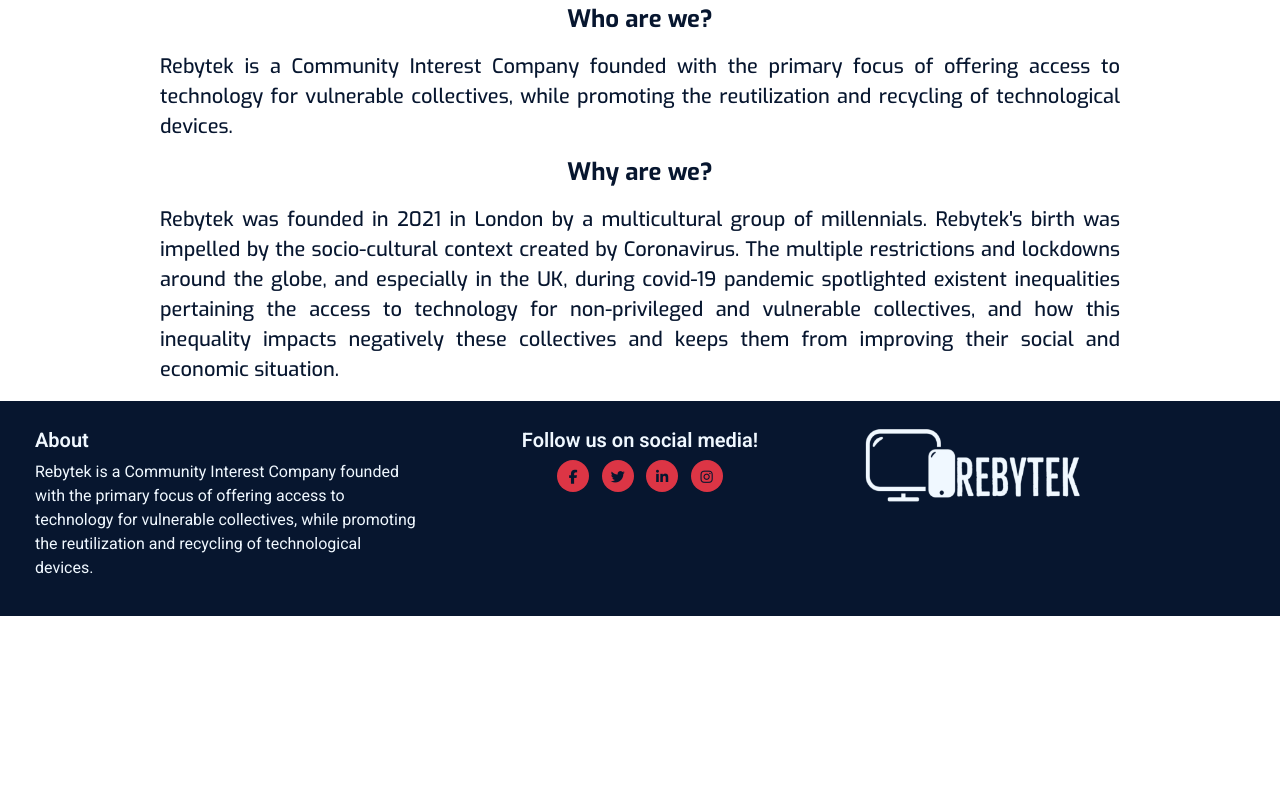
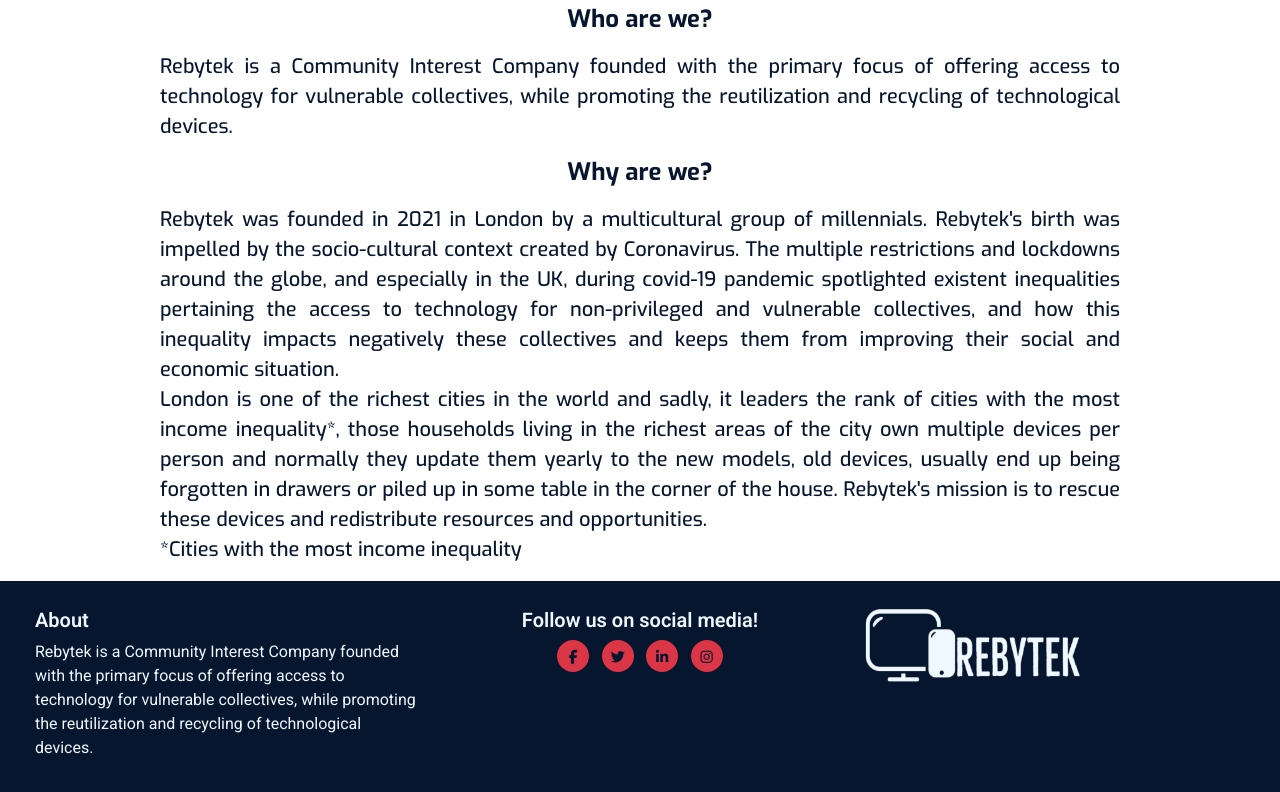
Before and after one commit to Mikatep/milestone-project-rebytek, a plain HTML site: page about.html in a window 1280 px wide. Shown: the part 700-1492 px from the top of the page. Before the commit the page ends 1316 px from the top, so only its background shows below. Drawn offline with nearby package versions, Linux system fonts and the light colour scheme.

Commit message:
about finished, project finished, left to finish readme.md and submit

```diff
--- a/about.html
+++ b/about.html
@@ -82,6 +82,10 @@
           The multiple restrictions and lockdowns around the globe, and especially in the UK, during covid-19 pandemic spotlighted existent inequalities pertaining the access to technology
           for non-privileged and vulnerable collectives, and how this inequality impacts negatively these collectives and keeps them from improving their
           social and economic situation. <br>
+          London is one of the richest cities in the world and sadly, it leaders the rank of cities with the most income inequality*, those households living in the richest areas of the city
+          own multiple devices per person and normally they update them yearly to the new models, old devices, usually end up being forgotten in drawers or piled up in some table in the corner
+          of the house. Rebytek's mission is to rescue these devices and redistribute resources and opportunities. <br>
+          <a  id="about-anchor" class="col-para about-para" href="https://www.worldatlas.com/articles/cities-with-the-most-income-inequality.html" target="_blank">*Cities with the most income inequality</a>
         </p>
       </div>
     </div>
--- a/assets/css/style.css
+++ b/assets/css/style.css
@@ -365,6 +365,8 @@ footer {
     background-size: cover;
 }
 
+/*-------------------------------------------Section initiatives.html*/
+
 .initiatives-headings {
     text-align: center;
     font-family: "Exo", sans-serif;
@@ -447,6 +449,8 @@ footer {
     background-size: cover;
 }
 
+/*-------------------------------------------section about.html*/
+
 .about-para {
     text-align: justify;
     width: 75%;
@@ -461,6 +465,12 @@ footer {
     font-weight: 700;
     color: #07162F;
 }
+
+#about-anchor:hover {
+    color: #dc3545;
+    text-decoration: none;
+}
+
 
 /*-------------------------------------------Background image collection.html*/
 
```
